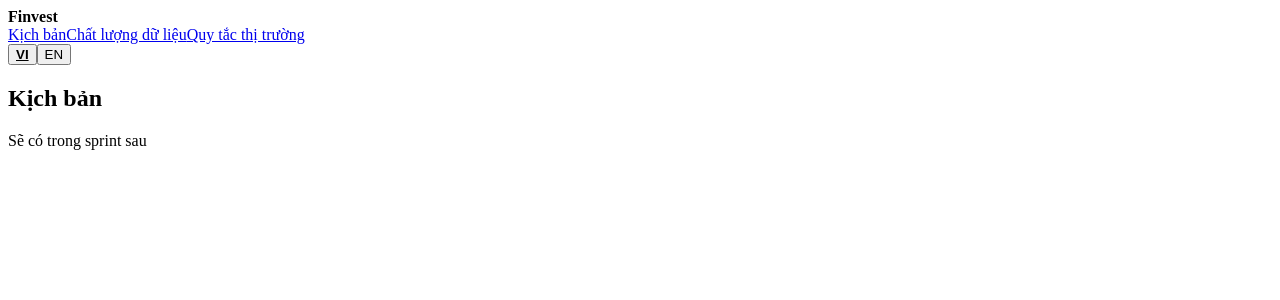
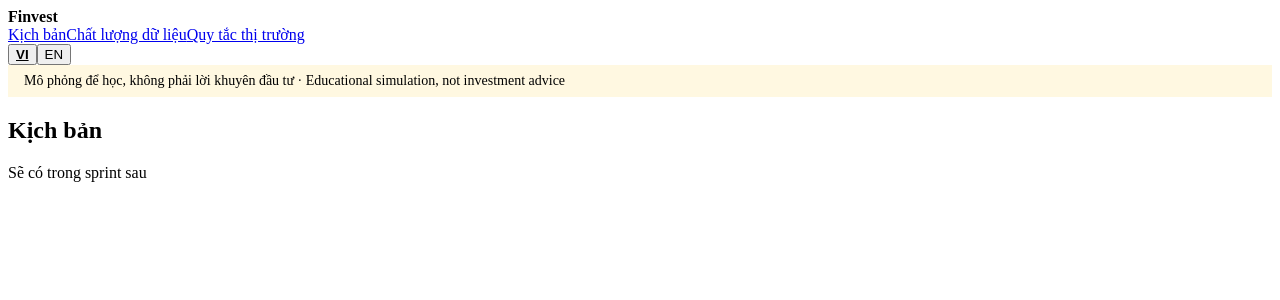
Before and after one commit to tuan666chuoikt/finance_invest, a React (Vite) app in the folder apps/web/: page /scenarios in a window 1280 px wide. Shown: the top 300 px of the page. Built offline with nearby package versions, Linux system fonts and the light colour scheme.

Commit message:
feat(web): non-dismissible EN+VI disclaimer on analysis routes (F-032)

```diff
--- a/apps/web/src/app/routes.tsx
+++ b/apps/web/src/app/routes.tsx
@@ -1,5 +1,6 @@
 import type { ReactElement } from "react";
-import { Navigate, Outlet, createBrowserRouter } from "react-router-dom";
+import { Navigate, Outlet, createBrowserRouter, useLocation } from "react-router-dom";
+import { Disclaimer } from "../components/Disclaimer";
 import { TopBar } from "../components/TopBar";
 import { Placeholder } from "./Placeholder";
 
@@ -17,9 +18,11 @@ export const ROUTES: AppRoute[] = [
 ];
 
 function Layout() {
+  const { pathname } = useLocation();
   return (
     <>
       <TopBar />
+      {ROUTES.find((r) => r.path === pathname)?.analysis && <Disclaimer />}
       <main>
         <Outlet />
       </main>
@@ -27,7 +30,7 @@ function Layout() {
   );
 }
 
-export const router = createBrowserRouter([
+export const routeObjects = [
   {
     element: <Layout />,
     children: [
@@ -35,4 +38,6 @@ export const router = createBrowserRouter([
       ...ROUTES.map(({ path, element }) => ({ path, element })),
     ],
   },
-]);
+];
+
+export const router = createBrowserRouter(routeObjects);
--- /dev/null
+++ b/apps/web/src/components/Disclaimer.tsx
@@ -0,0 +1,10 @@
+// Literal in both languages on purpose (ux/app-shell.md "Disclaimer banner"): never translated, never dismissible.
+export function Disclaimer() {
+  return (
+    <aside role="note" data-testid="disclaimer" style={{ padding: "8px 16px", background: "#fff8e1", fontSize: 14 }}>
+      <span style={{ display: "inline-block" }}>Mô phỏng để học, không phải lời khuyên đầu tư</span>
+      <span aria-hidden="true"> · </span>
+      <span style={{ display: "inline-block" }}>Educational simulation, not investment advice</span>
+    </aside>
+  );
+}
```
Also changed, not shown: 1 other file (tests, documents, lock files or other folders).
